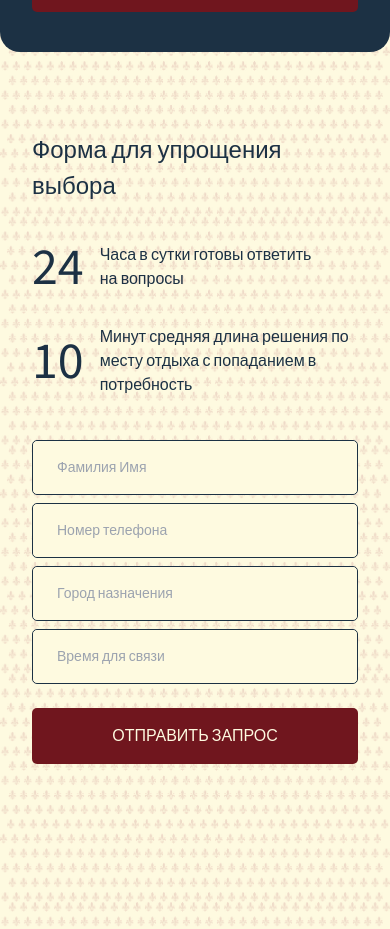
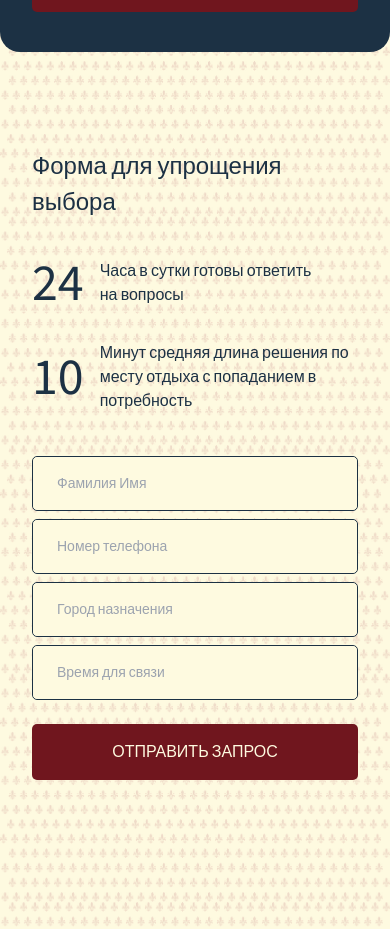
Before and after one commit to Varvara168/premium-site, a React (Vite) app: page / in a window 390 px wide. Shown: the part 6180-7109 px from the top of the page. Built offline with nearby package versions, Linux system fonts and the light colour scheme; a web font is replaced by a local one.

Commit message:
mobile_version px-y

```diff
--- a/src/components/HeroPage.tsx
+++ b/src/components/HeroPage.tsx
@@ -345,7 +345,7 @@
     <section id="reserve" className="px-8 sm:px-8 py-20 sm:py-36 ">
       <div className="grid gap-10 lg:grid-cols-[1fr_1fr]">
         <div className="">
-          <p className="mb-6 sm:mb-8 text-[#1C3144] font-normal text-[24px] sm:text-[28px]">Форма для упрощения выбора</p>
+          <p className="mb-6 mt-4 sm:mb-8 text-[#1C3144] font-normal text-[24px] sm:text-[28px]">Форма для упрощения выбора</p>
 
           <div className="flex flex-col gap-4 sm:pl-16 text-[11px] ">
             <div className="flex items-center gap-4">
```
